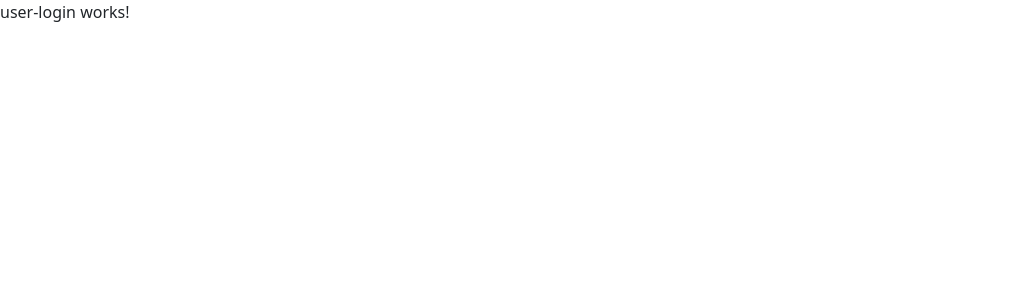
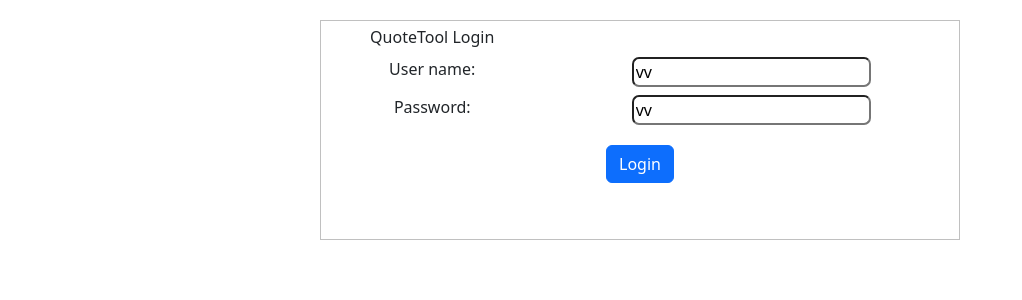
Before and after one commit to LRThornton/TIDCQuoteToolClient, an Angular app: page /login in a window 1280 px wide. Shown: the top 300 px of the page, without its empty margins (0-1022 px from the left). Built offline with nearby package versions, Linux system fonts and the light colour scheme.

Commit message:
added userlogin html

```diff
--- a/src/app/user/user-login/user-login.component.css
+++ b/src/app/user/user-login/user-login.component.css
@@ -0,0 +1,13 @@
+
+div#login {
+    text-align:center;
+}
+div#login div {
+    display: inline-block;
+    width: 50%;
+    margin: 20px auto;
+    border: 1px solid silver;
+}
+div#button {
+    border: 0;
+}
--- a/src/app/user/user-login/user-login.component.html
+++ b/src/app/user/user-login/user-login.component.html
@@ -1 +1,27 @@
-<p>user-login works!</p>
+<div id="login">
+    <div>
+        <form>
+            <table class="table table-sm table-borderless">
+                <tbody>
+                    <tr>
+                        <td colspan="fs-2 fw-bold">{{ pageTitle }}</td>
+                    </tr>
+                    <tr>
+                        <td>User name:</td>
+                        <td><input [(ngModel)]="usr" name="username" type="text"></td>
+                    </tr>
+                    <tr>
+                        <td>Password:</td>
+                        <td><input [(ngModel)]="pwd" name="password" type="text"></td>
+                    </tr>
+                </tbody>
+            </table>
+            <p>
+                <button (click)="login()" class="btn btn-primary">Login</button>
+            </p>
+            <p>
+                <span class="fw-bold text-danger">{{ msg }}&nbsp;</span>
+            </p>
+        </form>
+    </div>
+</div>
--- a/src/app/user/user-login/user-login.component.ts
+++ b/src/app/user/user-login/user-login.component.ts
@@ -13,6 +13,7 @@ import { UserService } from '../user.service';
 })
 export class UserLoginComponent implements OnInit {
 
+  pageTitle: string = "QuoteTool Login";
   showVerifyButton: boolean = false;
   get isAdmin() {
     if(!this.sys.isLoggedIn) {
```
